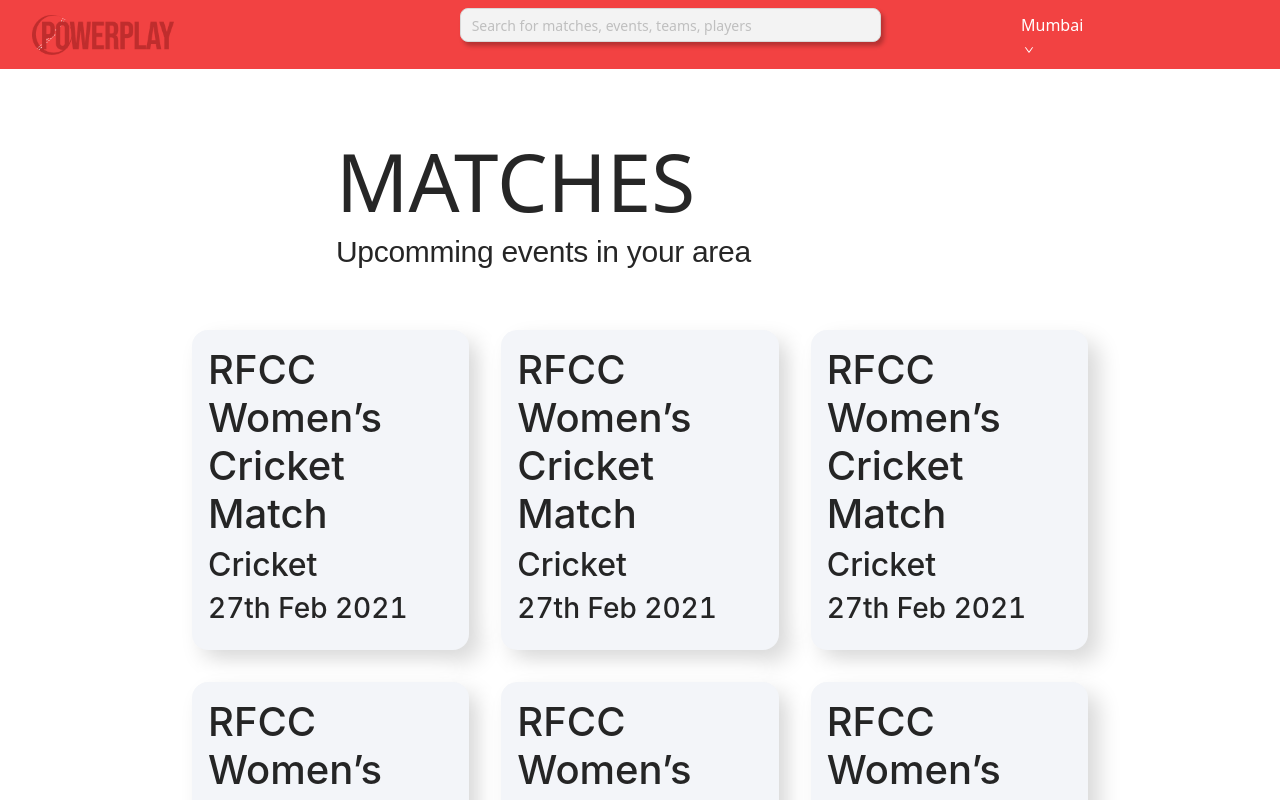
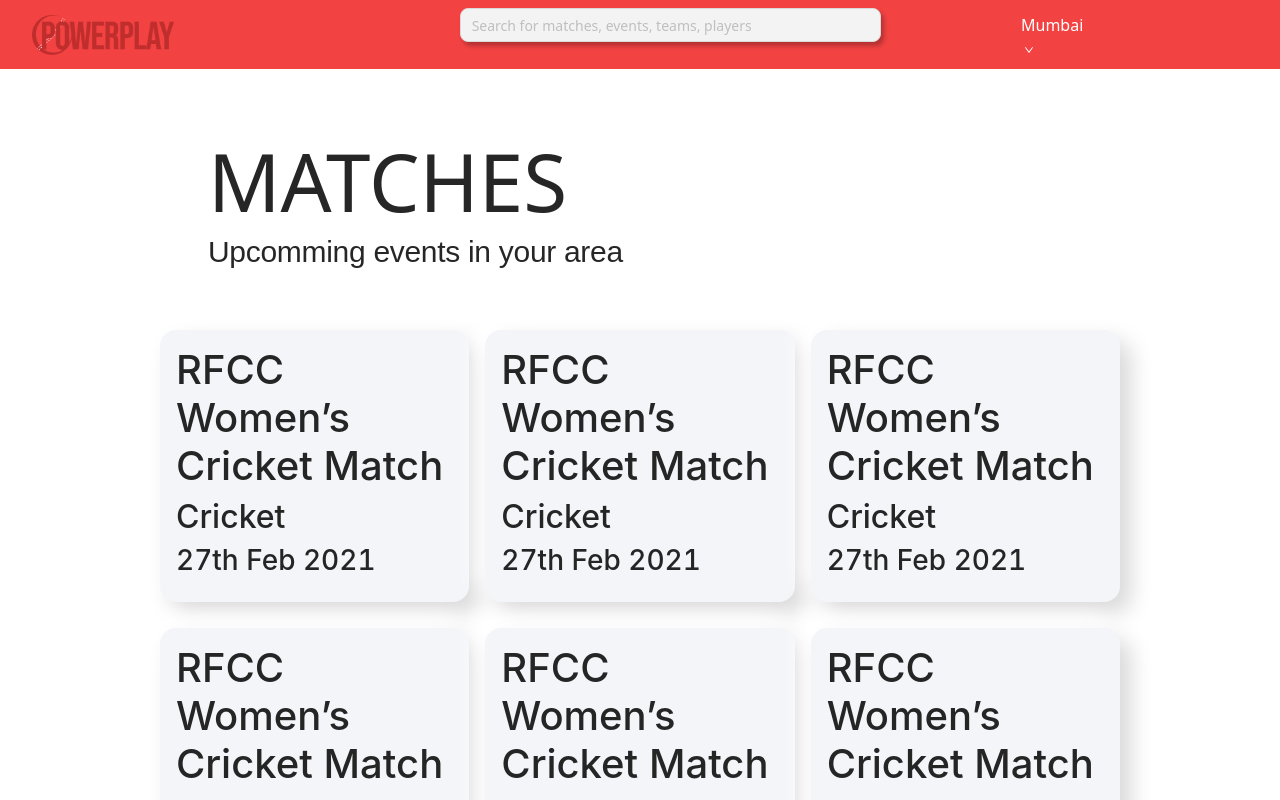
Before and after one commit to HNGP/powerplay, a React (Create React App) app: page /matches in a window 1280 px wide. Shown: the top 800 px of the page. Built offline with nearby package versions, Linux system fonts and the light colour scheme.

Commit message:
fixed grid styles

```diff
--- a/src/components/TournamentCard/style.css
+++ b/src/components/TournamentCard/style.css
@@ -1,9 +1,10 @@
 .matches {
-  width: 70vw;
-  max-width: 1000px;
+  width: 75vw;
+  max-width: 1500px;
   margin: 3rem auto;
   display: grid;
-  gap: 2rem;
+  grid-column-gap: 1rem;
+  grid-row-gap: 1.6rem;
 }
 
 @media screen and (min-width: 768px) {
--- a/src/pages/Matches/style.css
+++ b/src/pages/Matches/style.css
@@ -1,5 +1,5 @@
 .header {
-  margin: 4rem 21rem;
+  margin: 4rem 13rem;
 }
 
 .header > h3 {
```
